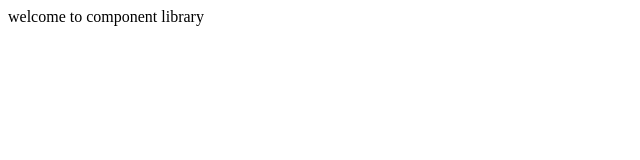
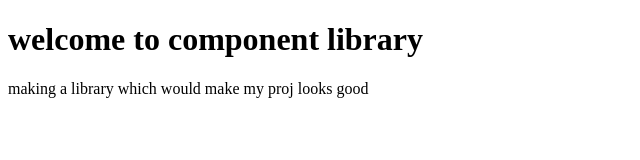
Before and after one commit to muhdwaseem/waseem-site, a plain HTML site: page index.html in a window 1280 px wide. Shown: the whole page, without its empty margins (0-640 px from the left). Drawn offline with Linux system fonts and the light colour scheme.

Commit message:
Update index.html

```diff
--- a/index.html
+++ b/index.html
@@ -7,6 +7,7 @@
     <title>component library</title>
 </head>
 <body>
-welcome to component library
+<h1>welcome to component library </h1>
+<p>making a library which would make my proj looks good</p>
 </body>
 </html>
```
